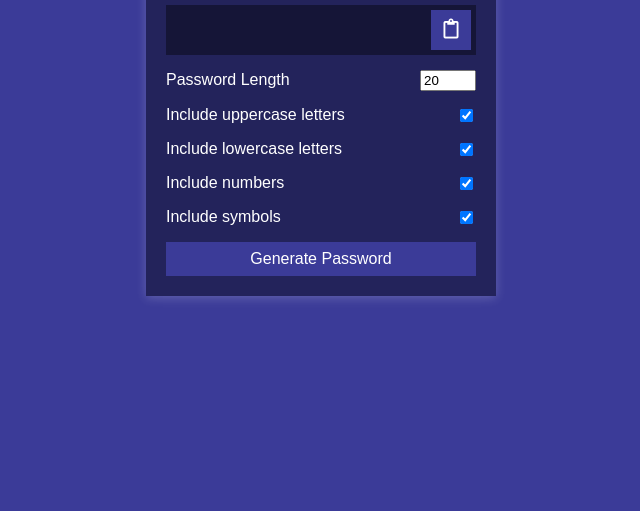
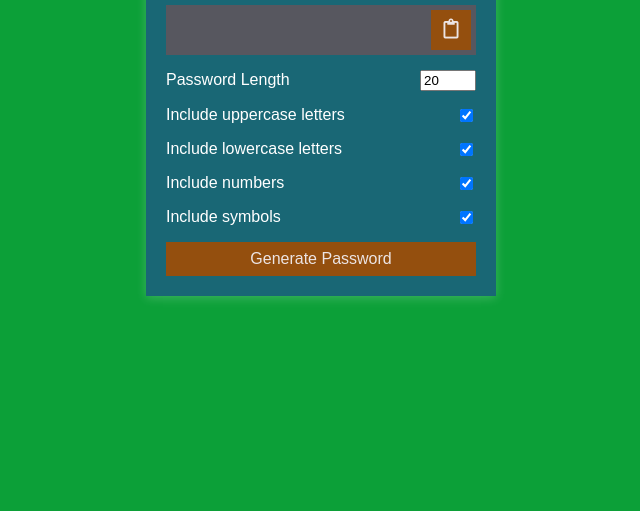
Before and after one commit to Musama8014/Next-Nova-Internship-program, a plain HTML site: page password-generator/index.html in a window 1280 px wide. Shown: the part 289-800 px from the top of the page, without its empty margins (319-959 px from the left). Drawn offline with Linux system fonts and the light colour scheme; a web font is replaced by a local one.

Commit message:
Added project

```diff
--- a/password-generator/style.css
+++ b/password-generator/style.css
@@ -5,7 +5,7 @@
 }
 
 body {
-  background-color: #3b3b98;
+  background-color: #0ca038;
   color: #fff;
   font-family: 'Muli', sans-serif;
   display: flex;
@@ -24,7 +24,7 @@ h2 {
 }
 
 .container {
-  background-color: #23235b;
+  background-color: #196775;
   box-shadow: 0px 2px 10px rgba(255, 255, 255, 0.2);
   padding: 20px;
   width: 350px;
@@ -32,7 +32,7 @@ h2 {
 }
 
 .result-container {
-  background-color: rgba(0, 0, 0, 0.4);
+  background-color: rgba(180, 63, 63, 0.4);
   display: flex;
   justify-content: flex-start;
   align-items: center;
@@ -66,8 +66,8 @@ h2 {
 
 .btn {
   border: none;
-  background-color: #3b3b98;
-  color: #fff;
+  background-color: #944f0e;
+  color: #ece4e4;
   font-size: 16px;
   padding: 8px 12px;
   cursor: pointer;
```
